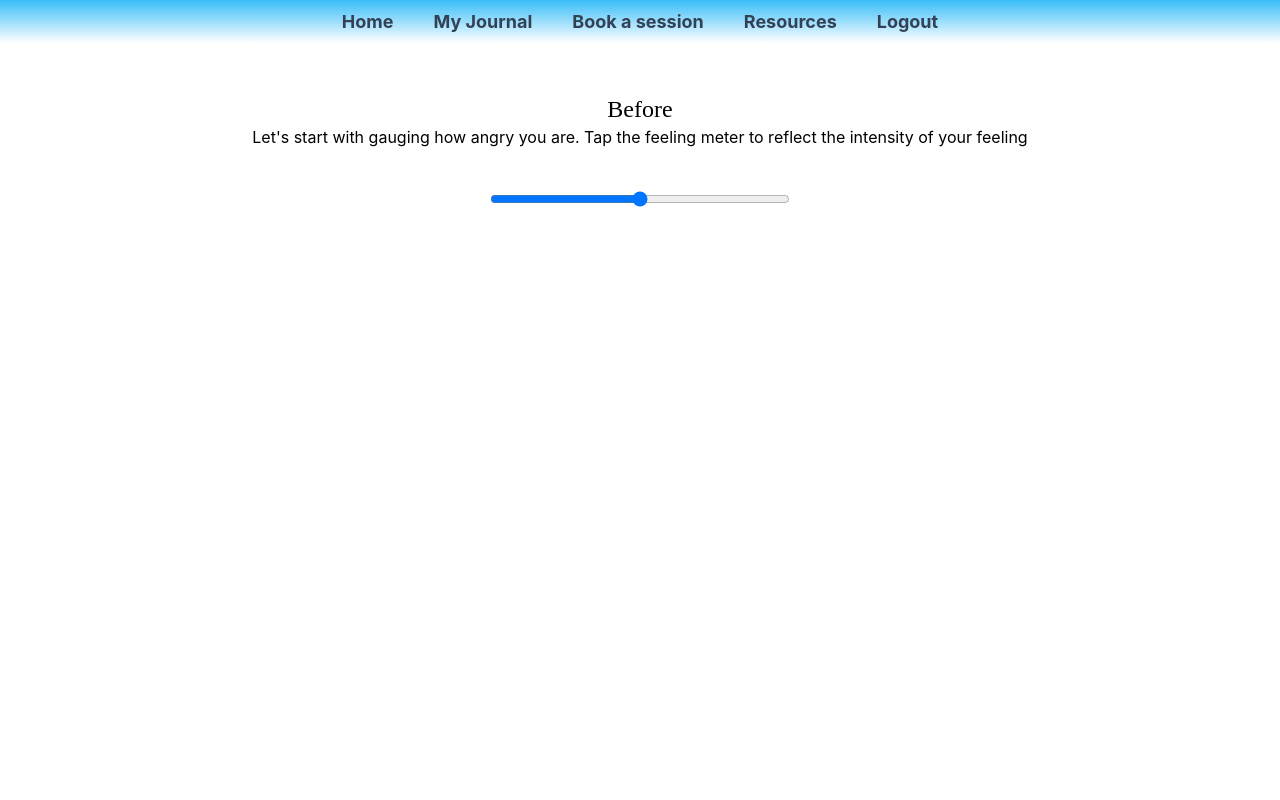
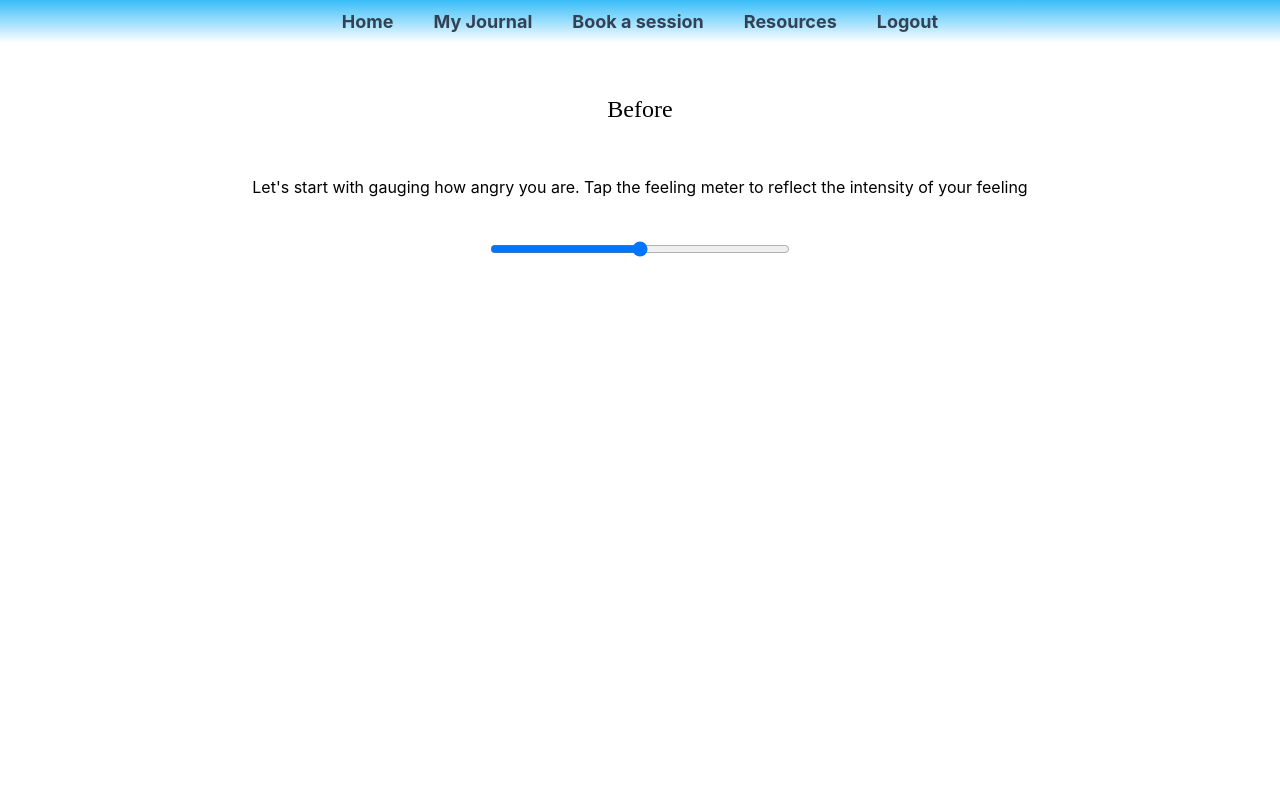
Before and after one commit to Jagruti-Bhat/happy_minds, a React (Create React App) app in the folder frontend/: page /Angry in a window 1280 px wide. Shown: the top 800 px of the page. Built offline with nearby package versions, Linux system fonts and the light colour scheme.

Commit message:
added sos styles

```diff
--- a/frontend/src/components/SOSitem.jsx
+++ b/frontend/src/components/SOSitem.jsx
@@ -39,7 +39,7 @@ const SOSitem = ({mood}) => {
   return (
     <div>
         <form onSubmit={handleSubmit}>
-             <section className='text-center '>
+             <section className='text-center'>
              <section className='h-screen'>
                 <div>
                 <h2 className='before text-2xl'>Before</h2>
@@ -48,7 +48,7 @@ const SOSitem = ({mood}) => {
                     Tap the feeling meter to reflect the intensity of
                     your feeling
                     <br></br>
-                <input className='slider'
+                <input className='slider h-2 w-2'
                 type="range"
                 name="intensityB"
                 onChange={handleChange}
--- a/frontend/src/index.css
+++ b/frontend/src/index.css
@@ -98,6 +98,7 @@ code {
 .before{
   margin-top: 50px;
   font-family: 'Tilt Warp';
+  margin-bottom: 50px;
 }
 
 .after{
@@ -112,7 +113,7 @@ code {
 }
 
 .meter-text{
-  margin-top: 20px;
+  margin-top: 50px;
 }
 
 .identify{
```
